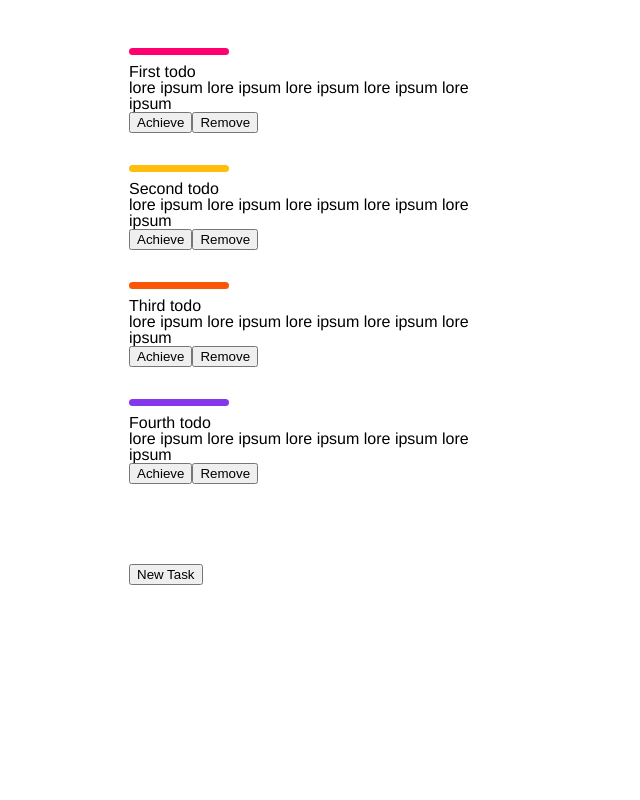
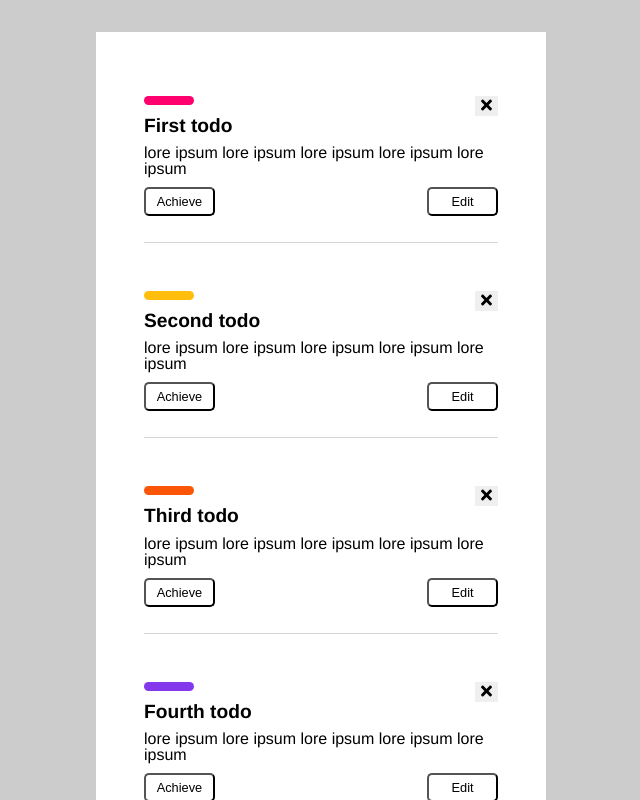
Before and after one commit to madgb/vue_todo_app, a Vue app: page / in a window 1280 px wide. Shown: the top 800 px of the page, without its empty margins (319-959 px from the left). Built offline with nearby package versions, Linux system fonts and the light colour scheme.

Commit message:
final v1

```diff
--- a/package.json
+++ b/package.json
@@ -7,6 +7,9 @@
     "build": "vue-cli-service build"
   },
   "dependencies": {
+    "@fortawesome/fontawesome-svg-core": "^1.2.26",
+    "@fortawesome/free-solid-svg-icons": "^5.12.0",
+    "@fortawesome/vue-fontawesome": "^0.1.9",
     "core-js": "^3.4.4",
     "vue": "^2.6.10"
   },
--- /dev/null
+++ b/src/assets/helper.js
@@ -0,0 +1,18 @@
+export function renderLabel(labelIndex) {
+    const index = Number(labelIndex);
+    if(index === 1) {
+        return 'red-bg label';
+    }
+    if(index === 2) {
+        return 'yellow-bg label';
+    }
+    if(index === 3) {
+        return 'orange-bg label';
+    }
+    if(index === 4) {
+        return 'purple-bg label';
+    }
+    if(index === 5) {
+        return 'blue-bg label';
+    }
+}
--- a/src/components/CreateModal.vue
+++ b/src/components/CreateModal.vue
@@ -1,11 +1,15 @@
 <template>
     <div class="CreateModal">
+        <div id="veil" class="veil"></div>
         <div class="inner">
             <form @submit.prevent="handleSubmit">
-                <input v-model="task.title" placeholder="Title"/>
-                <input v-model="task.detail" placeholder="Detail Description"/>
+                <button class="close-btn" type="button" @click.prevent="closeModal">
+                    <FontAwesomeIcon icon="times" />
+                </button>
+                <input v-model="task.title" required placeholder="Title" />
+                <textarea v-model="task.detail" required placeholder="Detail Description"></textarea>
                 <div class="select-wrapper">
-                    <span>Select label color  </span>
+                    <span>Select label color </span>
                     <select v-model="task.label">
                         <option value="1">Red</option>
                         <option value="2">Yellow</option>
@@ -15,8 +19,7 @@
                     </select>
                 </div>
                 <div class="btn-wrapper">
-                    <button type="submit">Create Task</button>
-                    <button type="button" @click.prevent="closeModal">Cancel</button>
+                    <button type="submit">{{ this.$props.editTask ? 'Done' : 'Create Task'}}</button>
                 </div>
             </form>
         </div>
@@ -25,6 +28,12 @@
 
 <script>
 import { defaultTaskForm } from "../assets/general.json";
+import { library } from "@fortawesome/fontawesome-svg-core";
+import { faTimes } from "@fortawesome/free-solid-svg-icons";
+import { FontAwesomeIcon } from "@fortawesome/vue-fontawesome";
+
+library.add(faTimes);
+
 export default {
     name: "CreateModal",
     data: () => ({
@@ -32,25 +41,41 @@ export default {
     }),
     props: {
         addTask: Function,
-        toggleModal: Function
+        toggleModal: Function,
+        editTask: Boolean,
+        existingTask: Object,
+        saveEditTask: Function
+    },
+    components: {
+        FontAwesomeIcon
     },
     methods: {
         setDefaultTask() {
-            const defaultForm = { ... defaultTaskForm };
+            const defaultForm = { ...defaultTaskForm };
             this.task = defaultForm;
+        },
+        setExistingTask() {
+            const newTask = { ...this.$props.existingTask };
+            this.task = newTask;
         },
         closeModal() {
             this.$props.toggleModal();
         },
         handleSubmit() {
-            this.$props.addTask(this.task);
-            console.log(this.task)
-            this.setDefaultTask();
+            if(!this.$props.editTask) {
+                this.$props.addTask(this.task);
+            } else {
+                this.$props.saveEditTask(this.task);
+            }
             this.closeModal();
         }
     },
-    created() {
-        this.setDefaultTask();
+    mounted() {
+        if(!this.$props.editTask) {
+            this.setDefaultTask();
+        } else {
+            this.setExistingTask();
+        }
     }
 };
 </script>
--- a/src/components/List.vue
+++ b/src/components/List.vue
@@ -1,36 +1,55 @@
 <template>
-    <div class="list">
+    <div class="list" @click="closeModal">
         <ul>
             <li v-for="(task, index) in tasklist" :key="index">
-                <div :class="task.achieved && 'achieved'">
+                <div :class="[task.achieved && 'achieved', 'list-inner']">
+                    <button class="remove-button" @click.prevent="removeTask(index)">
+                        <FontAwesomeIcon icon="times" />
+                    </button>
                     <h3>{{ task.title }}</h3>
                     <div>{{ task.detail }}</div>
                     <div>{{ task.dueDate }}</div>
-                    <div :class="renderLabel(task.label)"></div>
-                    <div>
+                    <div :class="handleLabel(task.label)"></div>
+                    <div class="inner-btn-wrapper">
                         <button @click.prevent="achieveTask(index)">Achieve</button>
-                        <button @click.prevent="removeTask(index)">Remove</button>
+                        <button @click.prevent="editCurrTask(index)">Edit</button>
                     </div>
                 </div>
             </li>
         </ul>
-        <div>
-            <button @click.prevent="popCreateModal">New Task</button>
+        <div class="btn-wrapper">
+            <button id="new-task" @click.prevent="popCreateModal">New Task</button>
         </div>
-        <CreateModal v-if="createModal" :addTask="addTask" :toggleModal="popCreateModal"/>
+        <CreateModal
+            v-if="createModal"
+            :addTask="addTask"
+            :toggleModal="popCreateModal"
+            :editTask="editTask"
+            :existingTask="existingTask"
+            :saveEditTask="saveEditTask"
+        />
     </div>
 </template>
 
 <script>
 
 import CreateModal from "./CreateModal";
+import { renderLabel } from "../assets/helper.js";
+import { library } from "@fortawesome/fontawesome-svg-core";
+import { faTimes } from "@fortawesome/free-solid-svg-icons";
+import { FontAwesomeIcon } from "@fortawesome/vue-fontawesome";
+
+library.add(faTimes);
 
 export default {
     name: "List",
     data: () => ({
         tasklist: [],
         createModal: false,
-        title: ""
+        title: "",
+        editTask: false,
+        existingTask: null,
+        editIndex: null
     }),
     props: {
         tasks: Array
@@ -42,42 +61,52 @@ export default {
         achieveTask(index) {
             this.tasklist[index].achieved = !this.tasklist[index].achieved
         },
+        editCurrTask(index) {
+            const currTask = this.tasklist[index];
+
+            this.editTask = true;
+            this.existingTask = currTask;
+            this.editIndex = index;
+
+            this.popCreateModal();
+        },
+        saveEditTask(task) {
+            this.tasklist[this.editIndex] = task;
+            this.initEditState();
+        },
+        initEditState() {
+            this.editTask = false;
+            this.existingTask = null;
+            this.editIndex = null;
+        },
         popCreateModal() {
             this.createModal = !this.createModal;
+        },
+        closeModal(event) {
+            if(this.createModal && event.target.id ==='veil') {
+                this.initEditState();
+                this.createModal = false;
+            }
         },
         addTask(task) {
             this.tasklist.push(task);
         },
         removeTask(index) {
-            const confirm = window.confirm("Remove the task?");
+            const confirm = window.confirm('Remove the task?');
             if(confirm) {
                 this.tasklist.splice(index, 1);
             }
         },
-        renderLabel(labelIndex) {
-            const index = Number(labelIndex);
-            if(index === 1) {
-                return 'red-bg label';
-            }
-            if(index === 2) {
-                return 'yellow-bg label';
-            }
-            if(index === 3) {
-                return 'orange-bg label';
-            }
-            if(index === 4) {
-                return 'purple-bg label';
-            }
-            if(index === 5) {
-                return 'blue-bg label';
-            }
+        handleLabel(index) {
+            return renderLabel(index);
         }
     },
     created() {
         this.getTasksFromProps();
     },
     components: {
-        CreateModal
+        CreateModal,
+        FontAwesomeIcon
     }
 };
 </script>
--- a/src/styles/components/_createModal.scss
+++ b/src/styles/components/_createModal.scss
@@ -2,34 +2,93 @@
     position: fixed;
     top: 0;
     left: 0;
-    background: #00000094;
     width: 100%;
     height: 100%;
+    overflow: auto;
 
     .inner {
-        position: absolute;
-        top: 50%;
-        left: 50%;
-        transform: translateX(-50%);
+        width: 50%;
+        margin: 4rem auto;
+        position: relative;
+
+        .close-btn {
+            position: absolute;
+            top: 13px;
+            right: 13px;
+            border: none;
+            background: transparent;
+            font-size: 15px;
+            color: #777;
+        }
 
         form {
-            padding: 2rem;
-            background: #9c9c9c;
+            padding: 3rem 2rem 2rem;
+            background: #f4f5f7;
+            font-size: 15px;
+            position: relative;
         }
 
         input {
             width: 100%;
             margin: 0 0 0.5rem 0;
-            height: 25px;
+            height: 33px;
+            padding: 0 0.5rem;
+            font-size: 15px;
+        }
+
+        textarea {
+            width: 100%;
+            height: 140px;
+            margin-bottom: 1rem;
+            border-color: #dbdbdb;
+            padding: 0.5rem;
+            font-size: 15px;
         }
 
         .select-wrapper {
-            margin: 0 0 0.5rem 0;
+            margin: 0 0 1rem 0;
+
+            select {
+                font-size: 1rem;
+                margin-left: 1rem;
+            }
         }
 
         .btn-wrapper {
             display: flex;
-            justify-content: space-between;
+            justify-content: center;
+
+            button {
+                border: none;
+                padding: 0.7rem 1rem;
+                border-radius: 5px;
+                background: $orange;
+                color: #fff;
+                position: relative;
+                transition: 0.3s ease;
+            }
+
+            button:active {
+                top: 0.5px;
+                background: darken($orange, 5%);
+            }
+
+            button:focus {
+                border: none;
+                outline: none;
+                background: darken($orange, 5%);
+            }
         }
     }
+
+    .veil {
+        background: #000;
+        width: 100%;
+        height: 100%;
+        position: fixed;
+        top: 0;
+        bottom: 0;
+        opacity: 0.5;
+        z-index: 0;
+    }
 }
--- a/src/styles/components/_list.scss
+++ b/src/styles/components/_list.scss
@@ -2,22 +2,61 @@
     display: flex;
     flex-flow: row wrap;
     width: 30%;
-    margin: 0 auto;
-    padding: 0 0 3rem 0;
+    min-width: 450px;
+    margin: 2rem auto;
+    padding: 3rem;
+    background: #fff;
+
+    .list-inner {
+        position: relative;
+        border-bottom: 1px solid #d6d6d6;
+        padding-bottom: 1rem;
+
+        h3 {
+            font-weight: 700;
+            padding: 20px 0 10px;
+            font-size: 1.2rem;
+        }
+
+        & > div {
+            margin-bottom: 10px;
+        }
+
+        .inner-btn-wrapper {
+            display: flex;
+            justify-content: space-between;
+
+            button {
+                width: 20%;
+                padding: 5px;
+                background: #fff;
+                -webkit-appearance: none;
+                font-size: 0.8rem;
+                border-radius: 5px;
+            }
+        }
+
+        .remove-button {
+            position: absolute;
+            right: 0;
+            -webkit-appearance: none;
+            border: none;
+            font-size: 1rem;
+        }
+    }
 
     .achieved {
         text-decoration: line-through;
     }
     .label {
-        width: 100px;
-        height: 7px;
+        width: 50px;
+        height: 9px;
         border-radius: 15px;
         position: absolute;
         top: 0;
     }
     ul {
         width: 100%;
-        padding: 3rem 0;
 
         li {
             padding: 1rem 0 0 0;
@@ -25,4 +64,17 @@
             margin: 0 0 2rem 0;
         }
     }
+    .btn-wrapper {
+        width: 100%;
+
+        button {
+            border: none;
+            width: 100%;
+            background-color: #3a86ff;
+            color: #fff;
+            padding: 1rem;
+            border-radius: 5px;
+            font-size: 1rem;
+        }
+    }
 }
--- a/src/styles/main.scss
+++ b/src/styles/main.scss
@@ -1,2 +1,6 @@
 @import "./base/all";
 @import "./components/all";
+
+body {
+    background-color: #ccc;
+}
```
Also changed, not shown: 1 other file (tests, documents, lock files or other folders).
